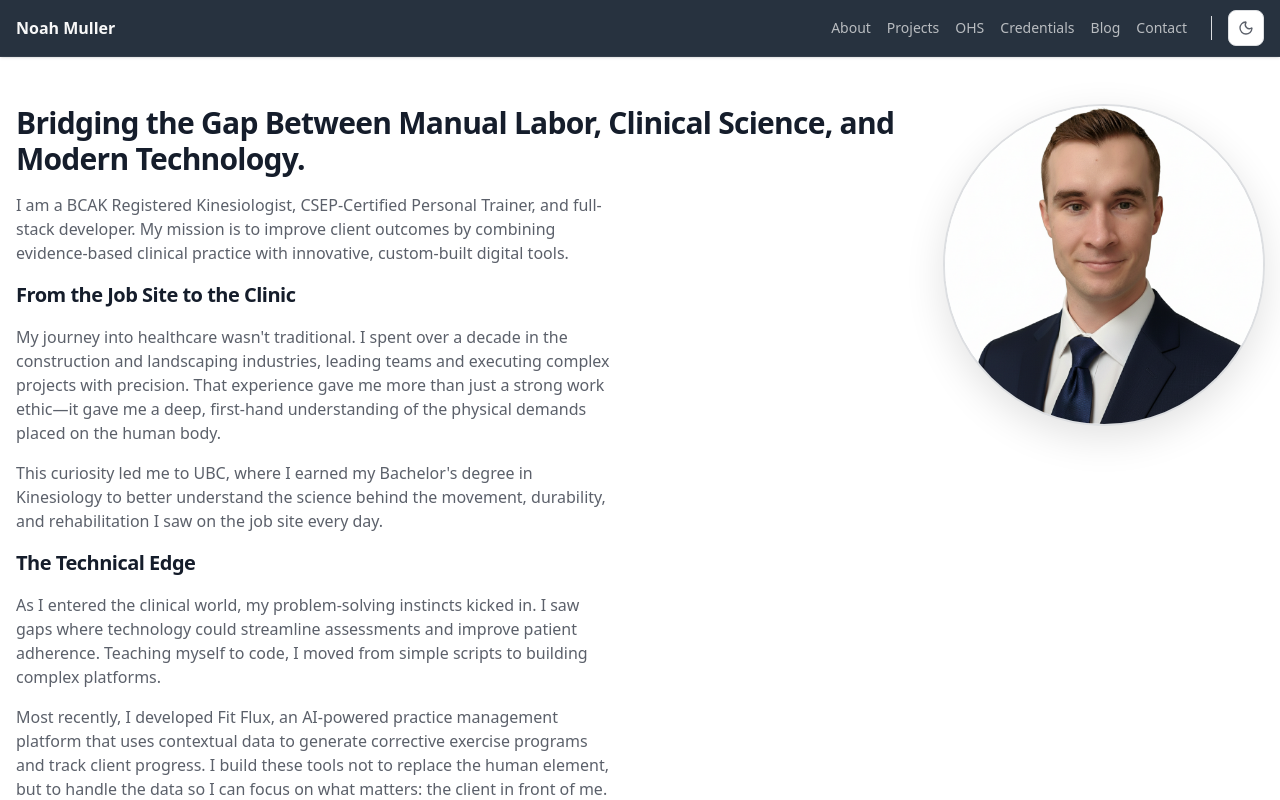
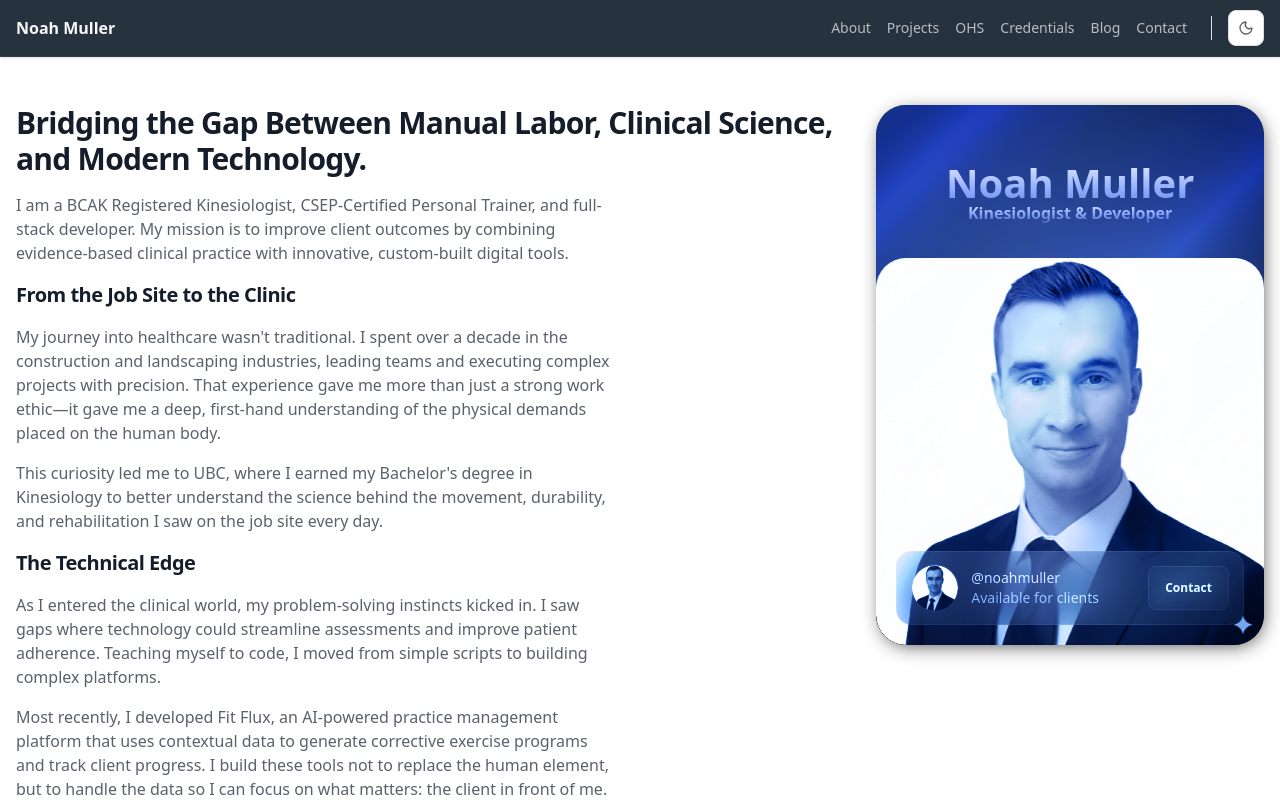
Before and after one commit to masterno/noahmuller.ca, a Next.js app: page /about in a window 1280 px wide. Shown: the top 800 px of the page. Built offline with nearby package versions, Linux system fonts and the light colour scheme.

Commit message:
feat: integrate ProfileCard into about and landing pages

```diff
--- a/app/about/page.tsx
+++ b/app/about/page.tsx
@@ -1,11 +1,13 @@
-import Image from "next/image";
+"use client";
+
 import Link from "next/link";
+import ProfileCard from "@/components/ProfileCard";
 
 export default function AboutPage() {
   return (
     <div className="container mx-auto px-4 py-12">
       {/* Intro / Bio */}
-      <section id="bio" className="grid items-start gap-8 md:grid-cols-[1fr_320px]">
+      <section id="bio" className="grid items-start gap-8 md:grid-cols-[1fr_auto]">
         <div>
           <h1 className="text-3xl font-semibold tracking-tight">
             Bridging the Gap Between Manual Labor, Clinical Science, and Modern Technology.
@@ -72,12 +74,21 @@ export default function AboutPage() {
             </Link>
           </div>
         </div>
-        <div className="relative mx-auto aspect-square w-full max-w-[320px] overflow-hidden rounded-full border bg-card shadow-[0_12px_40px_rgba(0,0,0,0.12)] ring-1 ring-border">
-          <Image
-            src="/images/headshot.png"
-            alt="Headshot of Noah Muller"
-            fill
-            className="object-cover"
+        <div className="flex justify-center">
+          <ProfileCard
+            avatarUrl="/images/headshot.png"
+            miniAvatarUrl="/images/headshot.png"
+            name="Noah Muller"
+            title="Kinesiologist & Developer"
+            handle="noahmuller"
+            status="Available for clients"
+            contactText="Contact"
+            showUserInfo
+            enableMobileTilt
+            innerGradient="linear-gradient(145deg, #3b5998 0%, #192f5d 100%)"
+            behindGlowColor="rgba(59, 89, 152, 0.5)"
+            behindGlowSize="50%"
+            onContactClick={() => window.location.href = "/contact"}
           />
         </div>
       </section>
--- a/app/page.tsx
+++ b/app/page.tsx
@@ -3,6 +3,7 @@ import Link from "next/link";
 import { projects } from "../lib/projectsData";
 import { ProjectCard } from "../components/ProjectCard";
 import { getAllPostsMeta } from "../lib/blog";
+import HeroProfileCard from "../components/HeroProfileCard";
 import { Activity, Code, Dumbbell, ChevronRight } from "lucide-react";
 
 export default function Home() {
@@ -78,19 +79,7 @@ export default function Home() {
               </Link>
             </div>
           </div>
-          <div className="relative mx-auto aspect-[4/3] w-full max-w-md overflow-hidden rounded-xl border bg-card shadow-[0_20px_60px_rgba(0,0,0,0.12)] ring-1 ring-border">
-            <Image
-              src="/images/hero.png"
-              alt="Portfolio hero image"
-              fill
-              className="object-cover p-0"
-            />
-            {/* subtle vignette */}
-            <div
-              aria-hidden
-              className="pointer-events-none absolute inset-0 bg-[radial-gradient(75%_60%_at_50%_40%,transparent,rgba(0,0,0,0.32))]"
-            />
-          </div>
+          <HeroProfileCard />
         </div>
         {/* Bottom wave divider */}
         <svg
```
